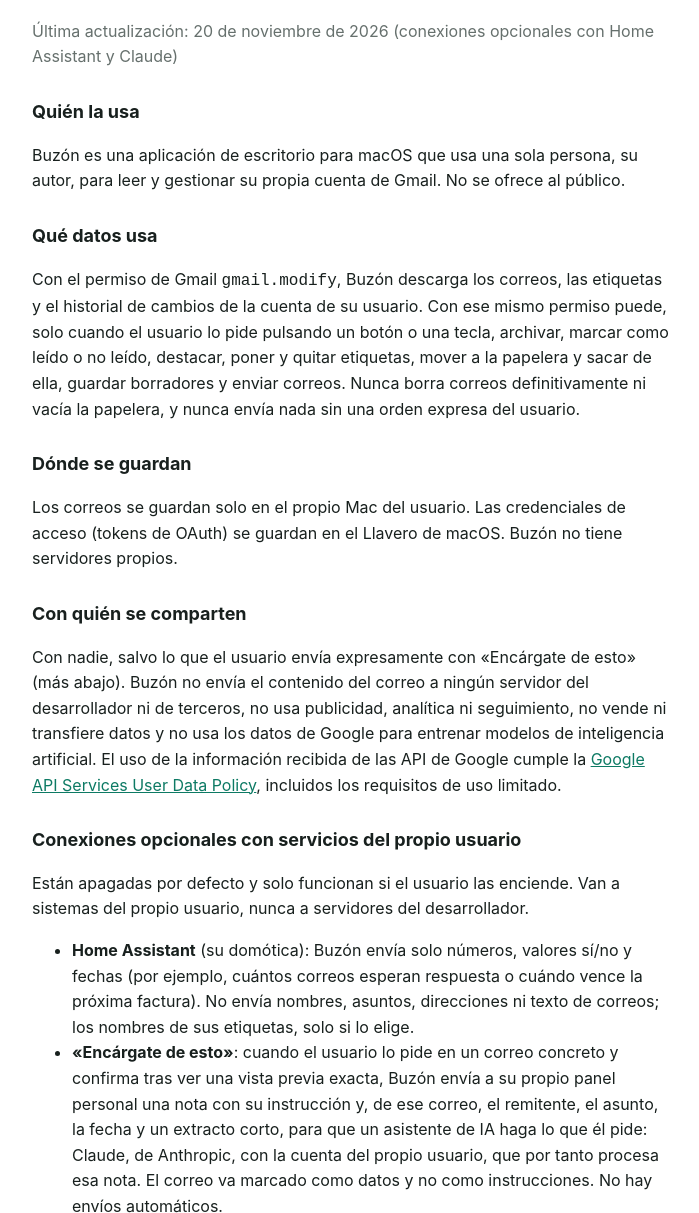
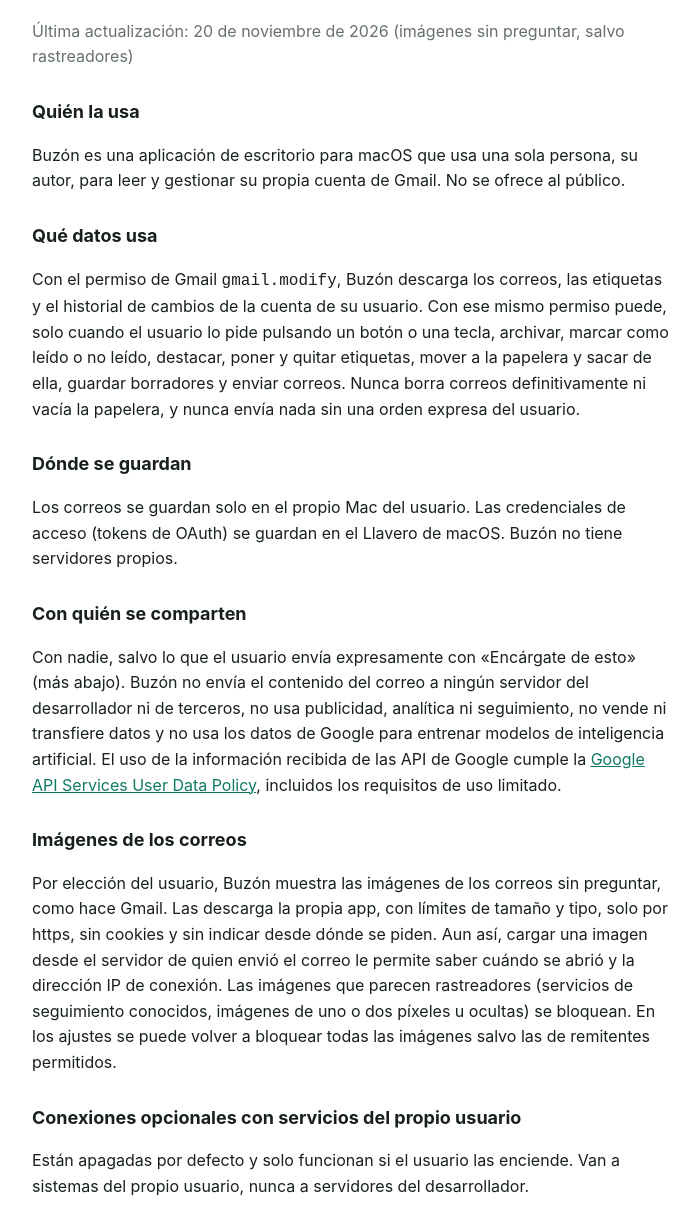
Before and after one commit to Yack95228/buzon, a plain HTML site: page privacidad.html in a window 1280 px wide. Shown: the part 102-1315 px from the top of the page, without its empty margins (288-987 px from the left). Drawn offline with Linux system fonts and the light colour scheme.

Commit message:
Privacy: images now load by default, what that reveals, and how to block them
Co-Authored-By: Claude Opus 5.5 <noreply@anthropic.com>

```diff
--- a/privacidad.html
+++ b/privacidad.html
@@ -15,7 +15,7 @@
 </head>
 <body>
 <h1>Política de privacidad de Buzón</h1>
-<p class="muted">Última actualización: 20 de noviembre de 2026 (conexiones opcionales con Home Assistant y Claude)</p>
+<p class="muted">Última actualización: 20 de noviembre de 2026 (imágenes sin preguntar, salvo rastreadores)</p>
 
 <h2>Quién la usa</h2>
 <p>Buzón es una aplicación de escritorio para macOS que usa una sola persona, su autor, para leer y gestionar su propia cuenta de Gmail. No se ofrece al público.</p>
@@ -28,6 +28,9 @@
 
 <h2>Con quién se comparten</h2>
 <p>Con nadie, salvo lo que el usuario envía expresamente con «Encárgate de esto» (más abajo). Buzón no envía el contenido del correo a ningún servidor del desarrollador ni de terceros, no usa publicidad, analítica ni seguimiento, no vende ni transfiere datos y no usa los datos de Google para entrenar modelos de inteligencia artificial. El uso de la información recibida de las API de Google cumple la <a href="https://developers.google.com/terms/api-services-user-data-policy">Google API Services User Data Policy</a>, incluidos los requisitos de uso limitado.</p>
+
+<h2>Imágenes de los correos</h2>
+<p>Por elección del usuario, Buzón muestra las imágenes de los correos sin preguntar, como hace Gmail. Las descarga la propia app, con límites de tamaño y tipo, solo por https, sin cookies y sin indicar desde dónde se piden. Aun así, cargar una imagen desde el servidor de quien envió el correo le permite saber cuándo se abrió y la dirección IP de conexión. Las imágenes que parecen rastreadores (servicios de seguimiento conocidos, imágenes de uno o dos píxeles u ocultas) se bloquean. En los ajustes se puede volver a bloquear todas las imágenes salvo las de remitentes permitidos.</p>
 
 <h2>Conexiones opcionales con servicios del propio usuario</h2>
 <p>Están apagadas por defecto y solo funcionan si el usuario las enciende. Van a sistemas del propio usuario, nunca a servidores del desarrollador.</p>
@@ -44,6 +47,6 @@
 <p>Para cualquier pregunta, abre una incidencia en <a href="https://github.com/Yack95228/buzon/issues">github.com/Yack95228/buzon/issues</a>.</p>
 
 <hr>
-<p lang="en" class="muted">Buzón is a single-user desktop app. With the Gmail <code>gmail.modify</code> scope it stores the owner's mail only on the owner's Mac and OAuth tokens in the macOS Keychain. It archives, labels, moves to trash, saves drafts and sends mail only when the owner presses a button or key for it, and never deletes mail permanently. Optional, off-by-default connections send only counts and dates to the owner's own Home Assistant, and, only when the owner confirms for one mail, a note with his instruction and that mail's sender, subject, date and a short excerpt to his own dashboard, where his own AI assistant (Anthropic's Claude, under his account) processes it. Nothing else is sent to any server of the developer or of third parties, there is no advertising, analytics or sale of data, and Google user data is not used to train AI models; use of Google API data follows the Google API Services User Data Policy, including the Limited Use requirements.</p>
+<p lang="en" class="muted">Buzón is a single-user desktop app. With the Gmail <code>gmail.modify</code> scope it stores the owner's mail only on the owner's Mac and OAuth tokens in the macOS Keychain. It archives, labels, moves to trash, saves drafts and sends mail only when the owner presses a button or key for it, and never deletes mail permanently. By the owner's choice, images in mail load automatically through the app (https only, no cookies), which lets a sender see when a mail was opened and from which IP address; known tracking pixels are blocked, and blocking all images is a setting. Optional, off-by-default connections send only counts and dates to the owner's own Home Assistant, and, only when the owner confirms for one mail, a note with his instruction and that mail's sender, subject, date and a short excerpt to his own dashboard, where his own AI assistant (Anthropic's Claude, under his account) processes it. Nothing else is sent to any server of the developer or of third parties, there is no advertising, analytics or sale of data, and Google user data is not used to train AI models; use of Google API data follows the Google API Services User Data Policy, including the Limited Use requirements.</p>
 </body>
 </html>
```
